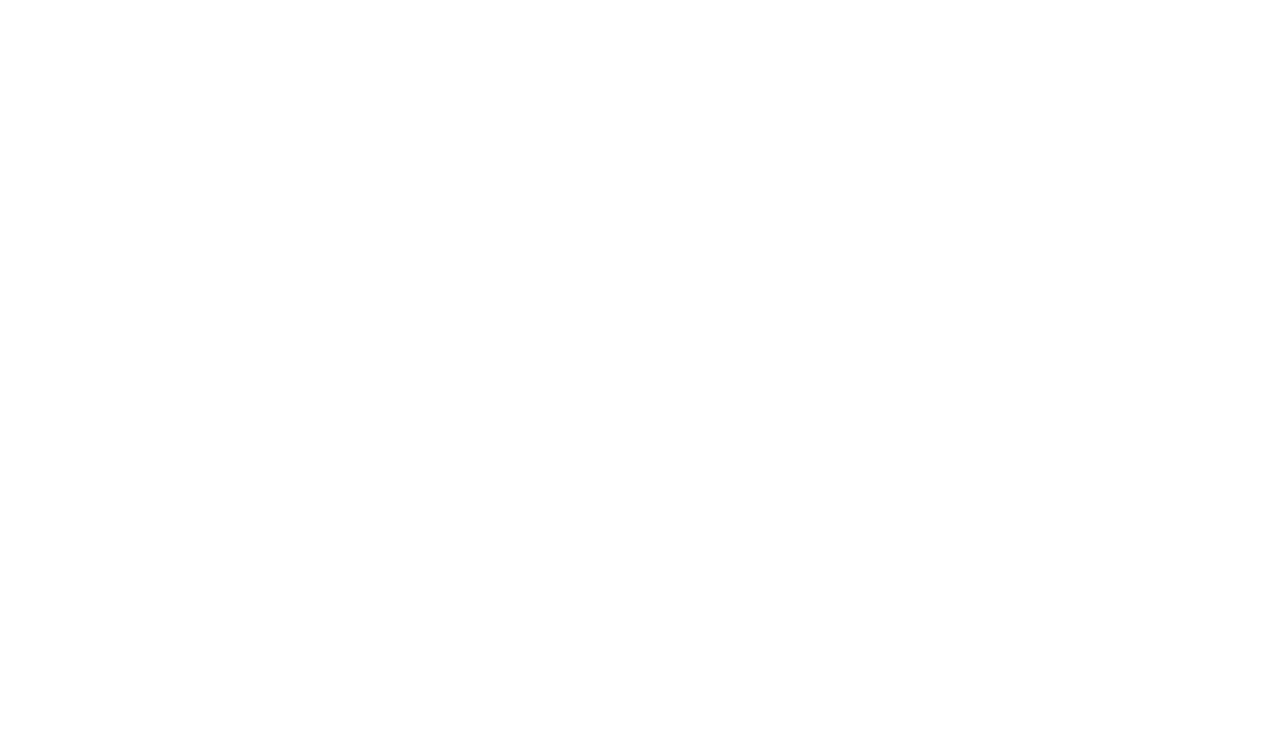
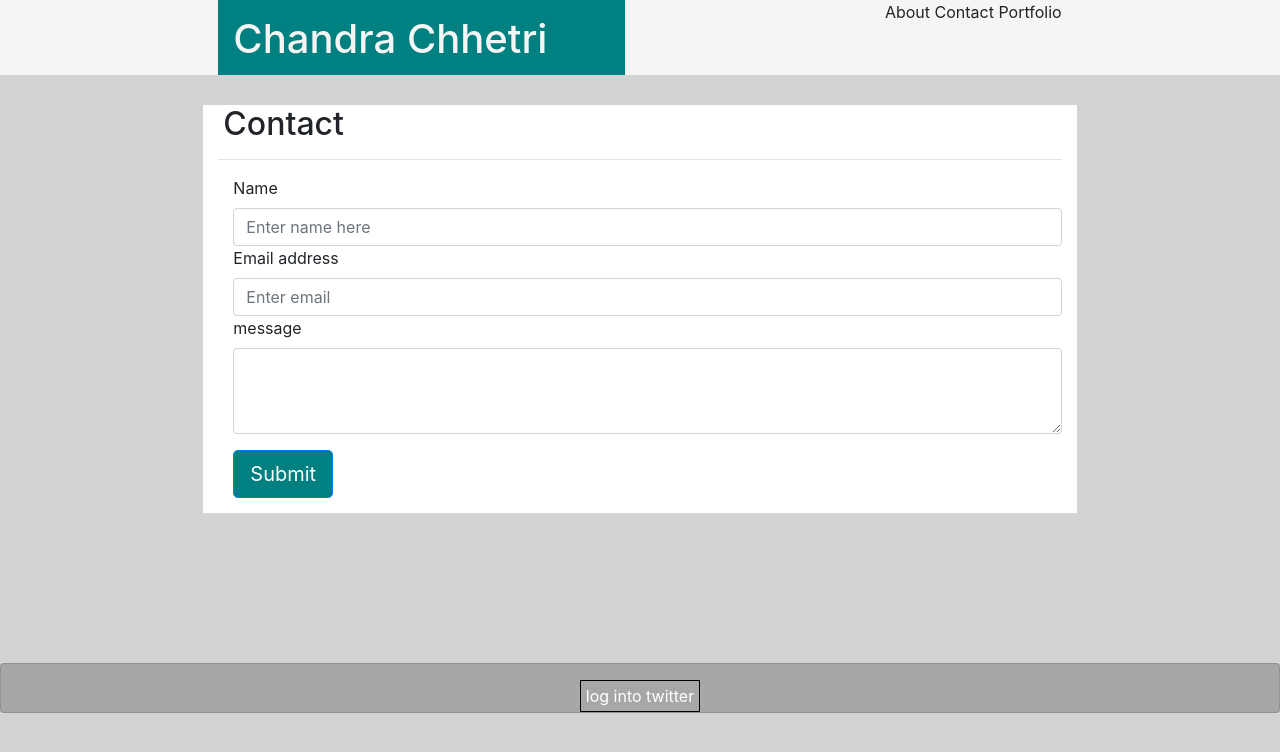
Before and after one commit to Lilchand1975/Bootstrap-Portfolio, a plain HTML site: page contact.html in a window 1280 px wide. Drawn offline with nearby package versions, Linux system fonts and the light colour scheme.

Commit message:
my bootstrap portfolio

```diff
--- a/contact.html
+++ b/contact.html
@@ -0,0 +1,117 @@
+<!DOCTYPE html>
+<html>
+    <head>
+        <title>
+            Bootstrap-Portfolio
+        </title>
+        <link rel="stylesheet" href="https://stackpath.bootstrapcdn.com/bootstrap/4.1.1/css/bootstrap.min.css" integrity="sha384-WskhaSGFgHYWDcbwN70/dfYBj47jz9qbsMId/iRN3ewGhXQFZCSftd1LZCfmhktB" crossorigin="anonymous">
+        <style>
+
+
+            body {
+                 background-color:lightgray;
+                 }
+                 #nav {
+                     background-color: whitesmoke;
+                     height: 75px;
+                 }
+
+                h1 {
+                    background-color: teal;
+                    color: whitesmoke;
+                    height: 75px;
+                    padding: 15px;
+                }
+
+                h2 {
+                    margin-left: 5px;
+                }
+
+
+                #bodybgcolor {
+                    background-color: #ffffff;
+                    margin-top: 30px;
+
+                }
+                form {
+                    margin-left: 15px;
+                }
+                button {
+                    margin-left: 15px;
+                    margin-bottom: 15px;
+                }
+                .card {
+                    background-color: #6666;
+                    color: whitesmoke;
+                    height: 50px;
+                    float: unset;
+                    margin-top: 150px;
+
+                }
+                #fttxtclr {
+                    color:#ffffff;
+                    padding: 5px;
+                    border: 1px solid black;
+                }
+                #btnclr {
+                    background-color: teal;
+                }
+            </style>
+
+
+    </head>
+        <body>
+
+                <div class="row" id="nav">
+                  <div class="col-sm-2"></div>
+                    <div class="col-sm-4">
+                         <h1>Chandra Chhetri</h1>
+                    </div>
+                    <div class="col-sm-4 text-right">
+                        <a>About</a>
+                        <a>Contact</a>
+                        <a>Portfolio</a>
+                    </div>
+                    <div class="col-sm-2"></div>
+                </div>
+
+
+
+            <!--row 2-->
+
+                <div class="Container ">
+                    <div class="row">
+                        <div class="col-sm-2"></div>
+                        <div class="col-sm-8" id="bodybgcolor">
+                            <h2> Contact </h2>
+                            <hr />
+
+                            <form>
+                                <div class="form-group">
+                                        <label for="exampleInputEmail1">Name</label>
+                                        <input type="text" class="form-control" id="exampleInputEmail1" aria-describedby="emailHelp" placeholder="Enter name here">
+                                        <label for="exampleInputEmail1">Email address</label>
+                                        <input type="email" class="form-control" id="exampleInputEmail1" aria-describedby="emailHelp" placeholder="Enter email">
+
+                                    <label for="exampleFormControlTextarea1">message</label>
+                                    <textarea class="form-control" id="exampleFormControlTextarea1" rows="3"></textarea>
+                                </div>
+                            </form>
+                            <button type="button" class="btn btn-primary btn-lg" id="btnclr">Submit</button>
+                        </div>
+                    </div>
+                 </div>
+                 <div class="card">
+                        <div class="card-body text-center">
+                             <a href="https://twitter.com/login?lang=en" id="fttxtclr">log into twitter</a>
+                        </div>
+                 </div>
+
+
+
+               <script src="https://code.jquery.com/jquery-3.3.1.slim.min.js" integrity="sha384-q8i/X+965DzO0rT7abK41JStQIAqVgRVzpbzo5smXKp4YfRvH+8abtTE1Pi6jizo" crossorigin="anonymous"></script>
+            <script src="https://cdnjs.cloudflare.com/ajax/libs/popper.js/1.14.3/umd/popper.min.js" integrity="sha384-ZMP7rVo3mIykV+2+9J3UJ46jBk0WLaUAdn689aCwoqbBJiSnjAK/l8WvCWPIPm49" crossorigin="anonymous"></script>
+            <script src="https://stackpath.bootstrapcdn.com/bootstrap/4.1.1/js/bootstrap.min.js" integrity="sha384-smHYKdLADwkXOn1EmN1qk/HfnUcbVRZyYmZ4qpPea6sjB/pTJ0euyQp0Mk8ck+5T" crossorigin="anonymous"></script>
+        </body>
+
+</html>
```
Also changed, not shown: index.html (+99 -0 lines), portfolio.html (+100 -1 lines), images/bird1.jpg (added), images/bird2.jpg (added), images/bird3.jpg (added), images/bird4.jpg (added), images/bird5.jpg (added), images/image.PNG (added), images/image.jpg (added).
